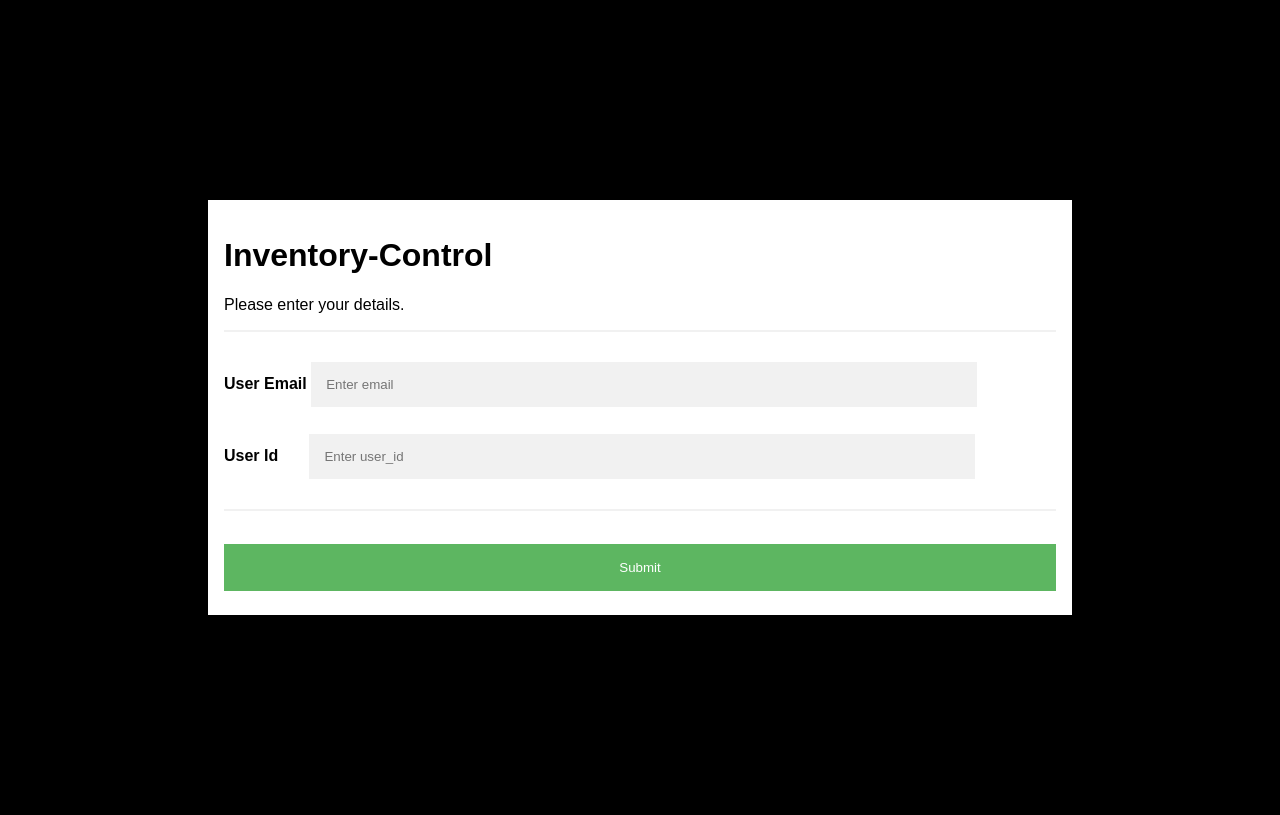
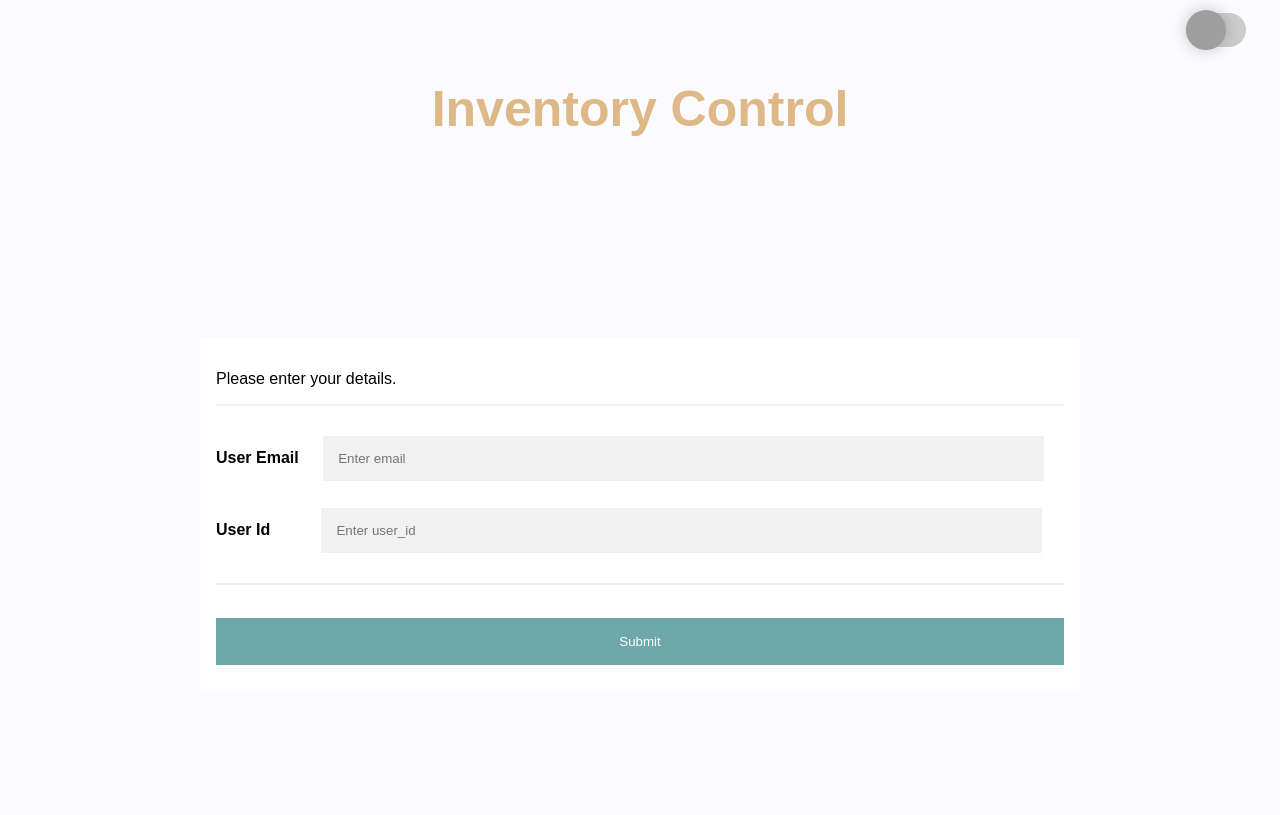
Before and after one commit to khyati18/Inventory-Control, a PHP site: page / in a window 1280 px wide. After the commit the page ends 665 px from the top, so only its background shows below. Run offline with PHP 8.4, Linux system fonts and the light colour scheme; grey boxes are pictures that could not be loaded.

Commit message:
Major UI change

```diff
--- a/css/list.css
+++ b/css/list.css
@@ -5,7 +5,7 @@ th{
     padding-top: 12px;
     padding-bottom: 12px;
     text-align: center;
-    background-color: #4CAF50;
+    background-color: cadetblue;
     color: black;
 }
 table {
--- a/css/styles.css
+++ b/css/styles.css
@@ -260,3 +260,112 @@ input:checked + .slider:before {
     text-align: center;
     color: burlywood;
 }
+
+body {
+  font-family: Arial, Helvetica, sans-serif;
+}
+
+* {
+  box-sizing: border-box;
+}
+
+/* Add padding to containers */
+.container-main {
+  margin: 200px;
+  padding: 16px;
+  background-color: white;
+}
+
+/* Full-width input fields */
+input[type=text], input[type=password] {
+  width: 85%;
+  padding: 15px;
+  margin: 5px 0 22px 20px;
+  display: inline-block;
+  border: none;
+  background: #f1f1f1;
+}
+
+input[type=text]:focus, input[type=password]:focus {
+  background-color: #ddd;
+  outline: none;
+}
+
+/* Overwrite default styles of hr */
+hr {
+  border: 1px solid #f1f1f1;
+  margin-bottom: 25px;
+}
+
+/* Set a style for the submit button */
+.registerbtn {
+  background-color: cadetblue;
+  color: white;
+  padding: 16px 20px;
+  margin: 8px 0;
+  border: none;
+  cursor: pointer;
+  width: 100%;
+  opacity: 0.9;
+}
+
+.registerbtn:hover {
+  opacity: 1;
+}
+
+/* Add a blue text color to links */
+a {
+  color: dodgerblue;
+}
+
+/* Set a grey background color and center the text of the "sign in" section */
+.signin {
+  background-color: #f1f1f1;
+  text-align: center;
+}
+
+h1{
+  text-align: center;
+}
+th{
+  padding-top: 12px;
+  padding-bottom: 12px;
+  text-align: center;
+  background-color: cadetblue;
+  color: black;
+}
+table {
+font-family: arial, sans-serif;
+border-collapse: collapse;
+margin-left: auto;
+margin-right: auto;
+width: 80%;
+}
+tr:hover{
+  background-color: #ddd;
+}
+
+td, th {
+border: 1px solid black;
+text-align: left;
+padding: 8px;
+}
+
+.bluebutton {
+background-color: white;
+color: black;
+border: 3px solid #008CBA;
+padding: 16px 32px;
+text-align: center;
+text-decoration: none;
+display: inline-block;
+font-size: 16px;
+margin: 4px 2px;
+transition-duration: 0.4s;
+cursor: pointer;
+}
+
+.bluebutton:hover {
+background-color: #008CBA;
+color: white;
+}
--- a/index.html
+++ b/index.html
@@ -2,13 +2,23 @@
 <html>
 <head>
 <meta name="viewport" content="width=device-width, initial-scale=1">
-<link rel="stylesheet" href="./css/style.css" type="text/css">
+<link rel="stylesheet" href="./css/styles.css" type="text/css">
 </head>
+
 <body>
 
-<form action="action.php" method="POST">
-    <div class="container">
-        <h1>Inventory-Control</h1>
+  <div class="container">
+    <label id="switch" class="switch">
+            <input type="checkbox" onchange="toggleTheme()" id="slider">
+            <span class="slider round"></span>
+        </label>
+  </div>
+  <div class="heading">
+    <h1>Inventory Control</h1>
+  </div>
+
+  <form action="action.php" method="POST">
+    <div class="container-main">
         <p>Please enter your details.</p>
 
         <hr>
@@ -25,7 +35,9 @@
 
         <button type="submit" class="registerbtn" name="submit">Submit</button>
     </div>
-</form>
+
+    </form>
+<script src="./js/script.js"></script>
 
 </body>
 </html>
```
Also changed, not shown: Inventorylist.php (+14 -2 lines).
